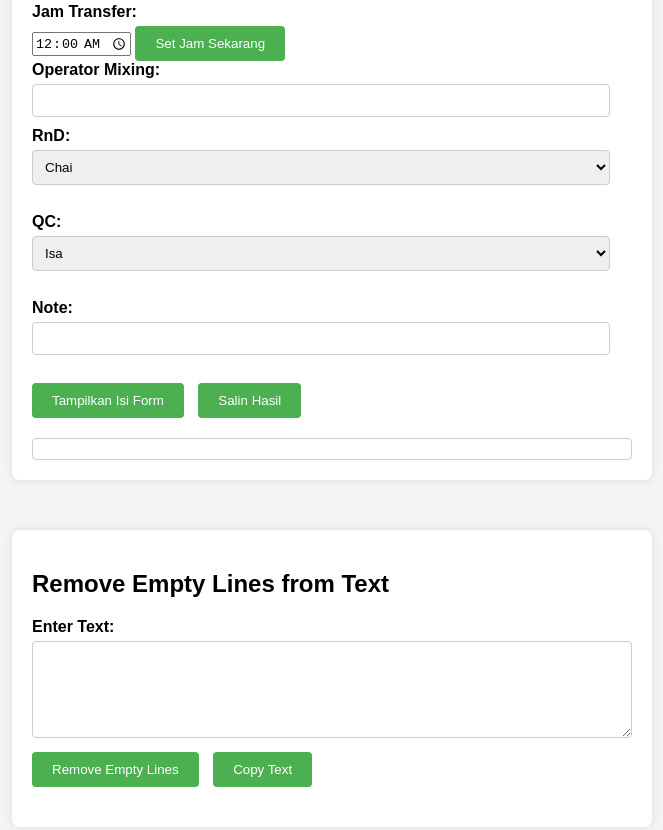
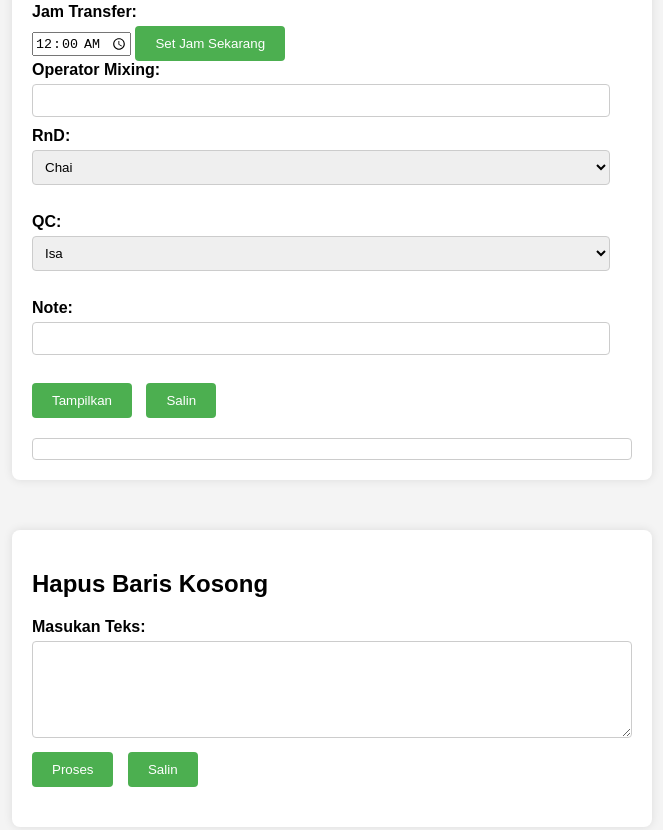
Before and after one commit to IsaParman/Reportmixing, a plain HTML site: page index.html in a window 1280 px wide. Shown: the part 435-1265 px from the top of the page, without its empty margins (308-971 px from the left). Drawn offline with Linux system fonts and the light colour scheme.

Commit message:
Update index.html

```diff
--- a/index.html
+++ b/index.html
@@ -53,8 +53,8 @@
         <input type="text" id="manualQC" name="manualQC" style="display: none;"><br>
         <label for="note">Note:</label>
         <input type="text" id="note" name="note"><br><br>
-        <button type="button" onclick="tampilkanForm()">Tampilkan Isi Form</button>
-        <button type="button" onclick="salinHasil()">Salin Hasil</button>
+        <button type="button" onclick="tampilkanForm()">Tampilkan</button>
+        <button type="button" onclick="salinHasil()">Salin</button>
     </form>
 
     <div id="hasilForm"></div>
@@ -62,12 +62,12 @@
 </div>
 
 <div class="container">
-    <h2>Remove Empty Lines from Text</h2>
+    <h2>Hapus Baris Kosong</h2>
     <form id="form">
-      <label for="textInput">Enter Text:</label>
+      <label for="textInput">Masukan Teks:</label>
       <textarea id="textInput" rows="5" cols="50"></textarea>
-      <button type="button" onclick="removeEmptyLines()">Remove Empty Lines</button>
-      <button type="button" onclick="copyText()">Copy Text</button>
+      <button type="button" onclick="removeEmptyLines()">Proses</button>
+      <button type="button" onclick="copyText()">Salin</button>
     </form>
     <p id="output" class="para2"></p>
   </div>
```
